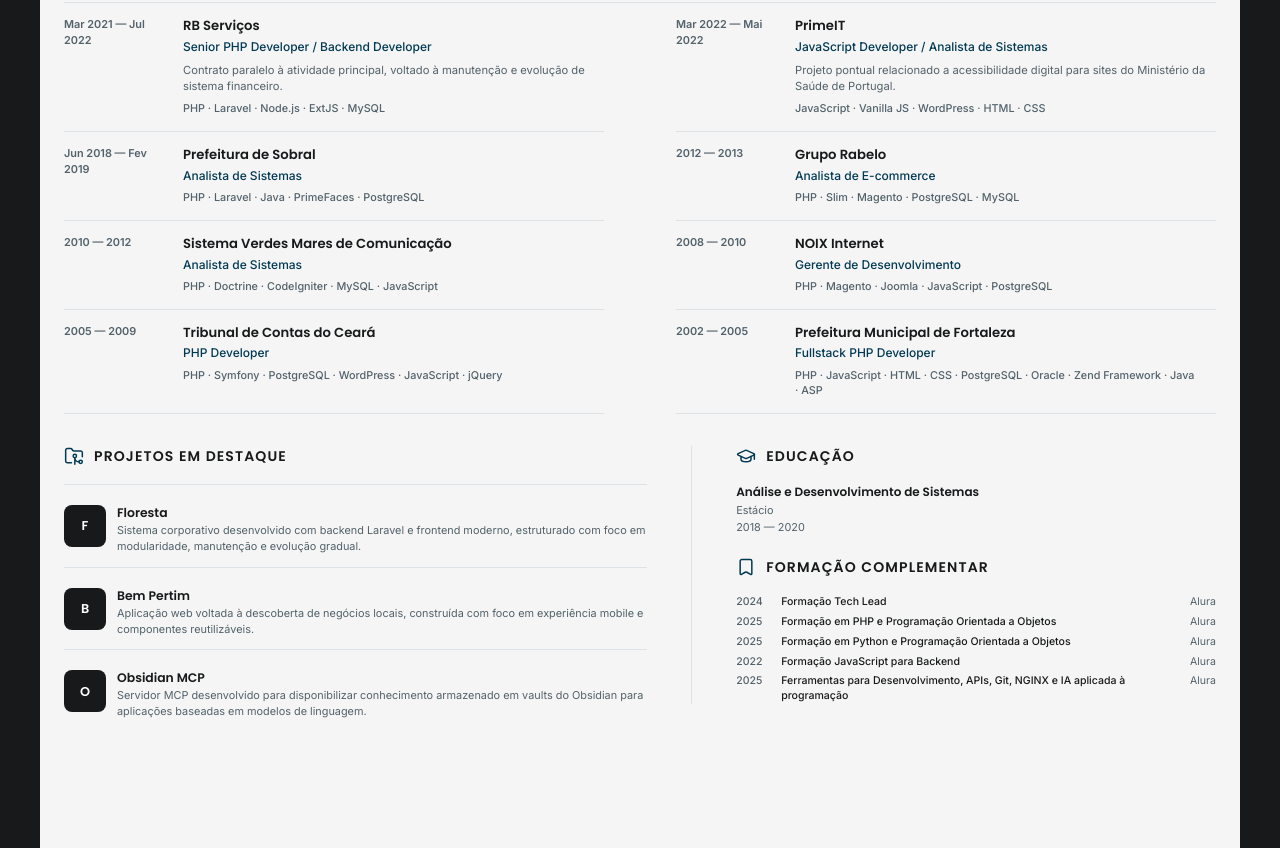
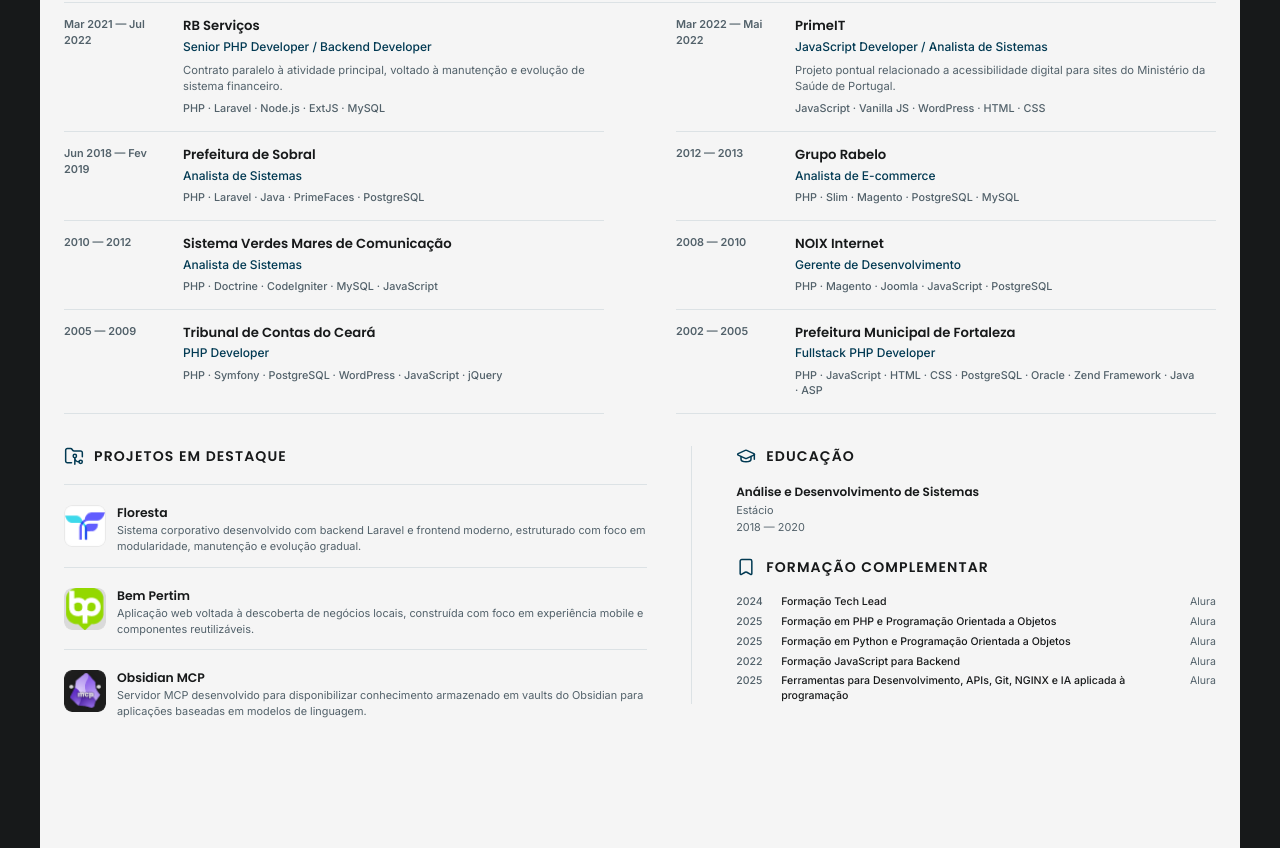
Before and after one commit to mamura/mamura.github.io, an Astro site: page /curriculo in a window 1280 px wide. Shown: the part 2519-3367 px from the top of the page. Built offline with nearby package versions, Linux system fonts and the light colour scheme; Astro itself is replaced by a stand-in of ours.

Commit message:
master resume

```diff
--- a/src/components/resume/ResumeProjects.astro
+++ b/src/components/resume/ResumeProjects.astro
@@ -19,9 +19,12 @@
     {
       projects.map((project) => (
         <article class="resume-projects__item">
-          <div class="resume-projects__icon">
-            <span>{project.name.charAt(0)}</span>
-          </div>
+          <img
+            src={project.icon}
+            alt=""
+            class="resume-projects__icon"
+            aria-hidden="true"
+          />
 
           <div class="resume-projects__content">
             <h3>{project.name}</h3>
--- a/src/data/resume/experiences.ts
+++ b/src/data/resume/experiences.ts
@@ -158,7 +158,7 @@
 
     company: 'IEBT Innovation',
 
-    role: 'Senior Fullstack Developer',
+    role: 'Engenheiro de Software',
 
     period: {
       start: '2025-02',
--- a/src/data/resume/projects.ts
+++ b/src/data/resume/projects.ts
@@ -5,6 +5,8 @@
     id: 'floresta',
 
     name: 'Floresta',
+
+    icon: '/images/projects/floresta-40.png',
 
     description:
       'Sistema corporativo desenvolvido com backend Laravel e frontend moderno, estruturado com foco em modularidade, manutenção e evolução gradual.',
@@ -60,6 +62,8 @@
 
     name: 'Bem Pertim',
 
+    icon: '/images/projects/bem-pertim-40.png',
+
     description:
       'Aplicação web voltada à descoberta de negócios locais, construída com foco em experiência mobile e componentes reutilizáveis.',
 
@@ -103,6 +107,8 @@
 
     name: 'Obsidian MCP',
 
+    icon: '/images/projects/obsidian-mcp-40.png',
+
     description:
       'Servidor MCP desenvolvido para disponibilizar conhecimento armazenado em vaults do Obsidian para aplicações baseadas em modelos de linguagem.',
 
--- a/src/data/resume/types.ts
+++ b/src/data/resume/types.ts
@@ -76,6 +76,7 @@
 export interface Project {
   id: string;
   name: string;
+  icon: string;
   description: string;
   highlights: ExperienceHighlight[];
   technologies: string[];
--- a/src/styles/resume.css
+++ b/src/styles/resume.css
@@ -620,7 +620,7 @@
 
   border-radius: 8px;
 
-  background: var(--resume-text-primary);
+
   color: #ffffff;
 
   font-family: var(--font-heading);
```
Also changed, not shown: public/images/projects/bem-pertim-40.png (added), public/images/projects/floresta-40.png (added), public/images/projects/obsidian-mcp-40.png (added).
